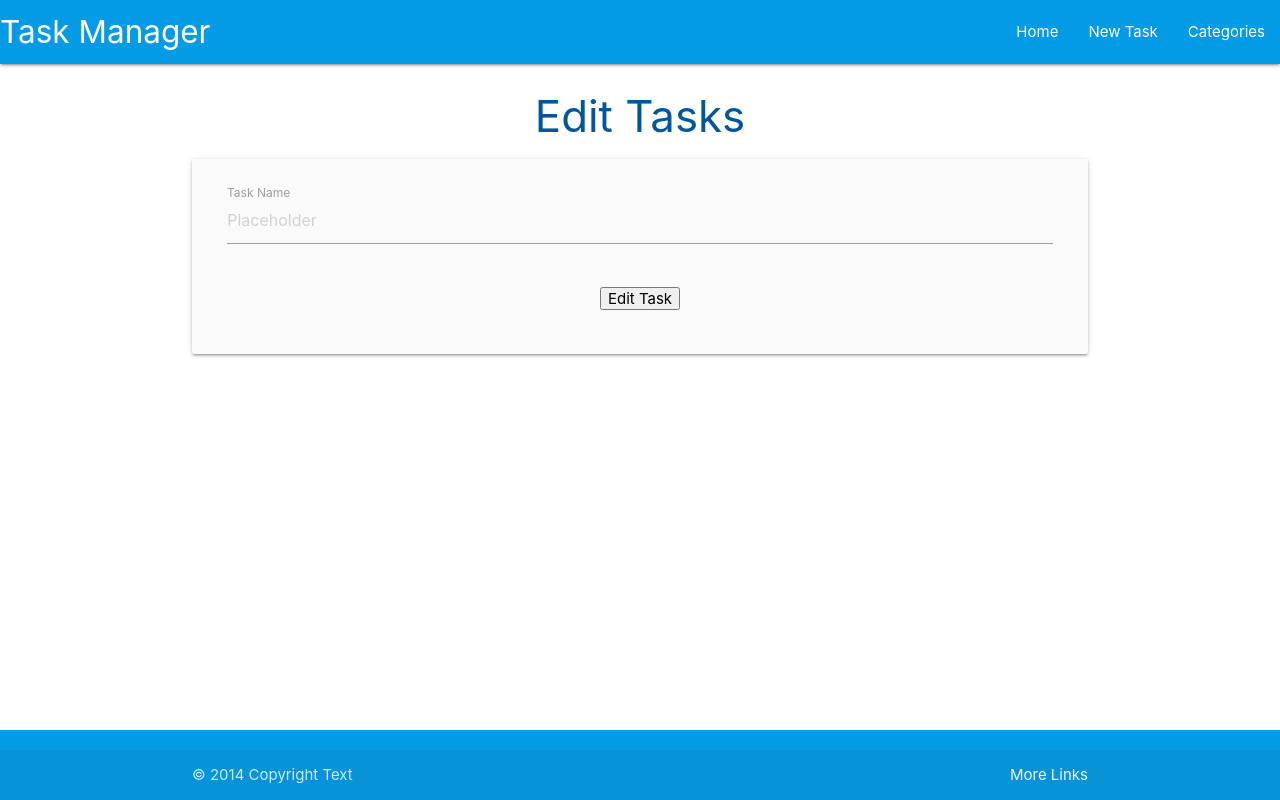
After one commit to GeorgeOsborn97/Task-manager, a Flask app: template taskmanager/templates/edit_task.html in a window 1280 px wide. The commit adds this page. Run offline with Flask 2, Linux system fonts and the light colour scheme; the template is opened without the code that fills it, so the values that code supplies are empty.

Commit message:
edit and delete

```diff
--- a/taskmanager/__init__.py
+++ b/taskmanager/__init__.py
@@ -13,7 +13,6 @@ else:
     if uri.startswith("postgres://"):
         uri = uri.replace("postgres://", "postgresql://", 1)
     app.config["SQLALCHEMY_DATABASE_URI"] = uri
-
 db = SQLAlchemy(app)
 
 from taskmanager import routes  # noqa
--- /dev/null
+++ b/taskmanager/templates/edit_task.html
@@ -0,0 +1,24 @@
+{% extends 'base.html' %}
+{% block content %}
+
+<h3 class="light-blue-text text-darken-4 center-align">Edit Tasks</h3>
+
+<div class="row card-panel grey lighten-5">
+    <form class="col s12" method="POST" action="{{ url_for('edit_task', task_id=task.id) }}">
+      <div class="row">
+        <div class="input-field col s12">
+          <input placeholder="Placeholder" name="task_name" value="{{ task.task_name }}" id="task_name" type="text" class="validate" min-length="3" min-length="25" required>
+          <label for="task_name">Task Name</label>
+        </div>
+      </div>
+      <div class="row">
+        <div class="col s12 center-align">
+            <button class="submit" class="btn-large light-blue darken-1">
+                Edit Task
+            </button>
+        </div>
+      </div>
+    </form>
+  </div>
+
+{% endblock %}
--- a/taskmanager/templates/tasks.html
+++ b/taskmanager/templates/tasks.html
@@ -23,6 +23,10 @@
             {{ task.category }}
             <p>{{task.task_description}}</p>
         </div>
+        <div class="card-action">
+            <a href="{{ url_for('edit_task', task_id=task.id) }}"class="btn green accent-4">Edit</a>
+            <a href="{{ url_for('delete_task', task_id=task.id) }}"class="btn red">Delete</a>
+          </div>
     </li>
     {% endfor %}
 </ul>
```
Also changed, not shown: taskmanager/routes.py (+18 -0 lines).
